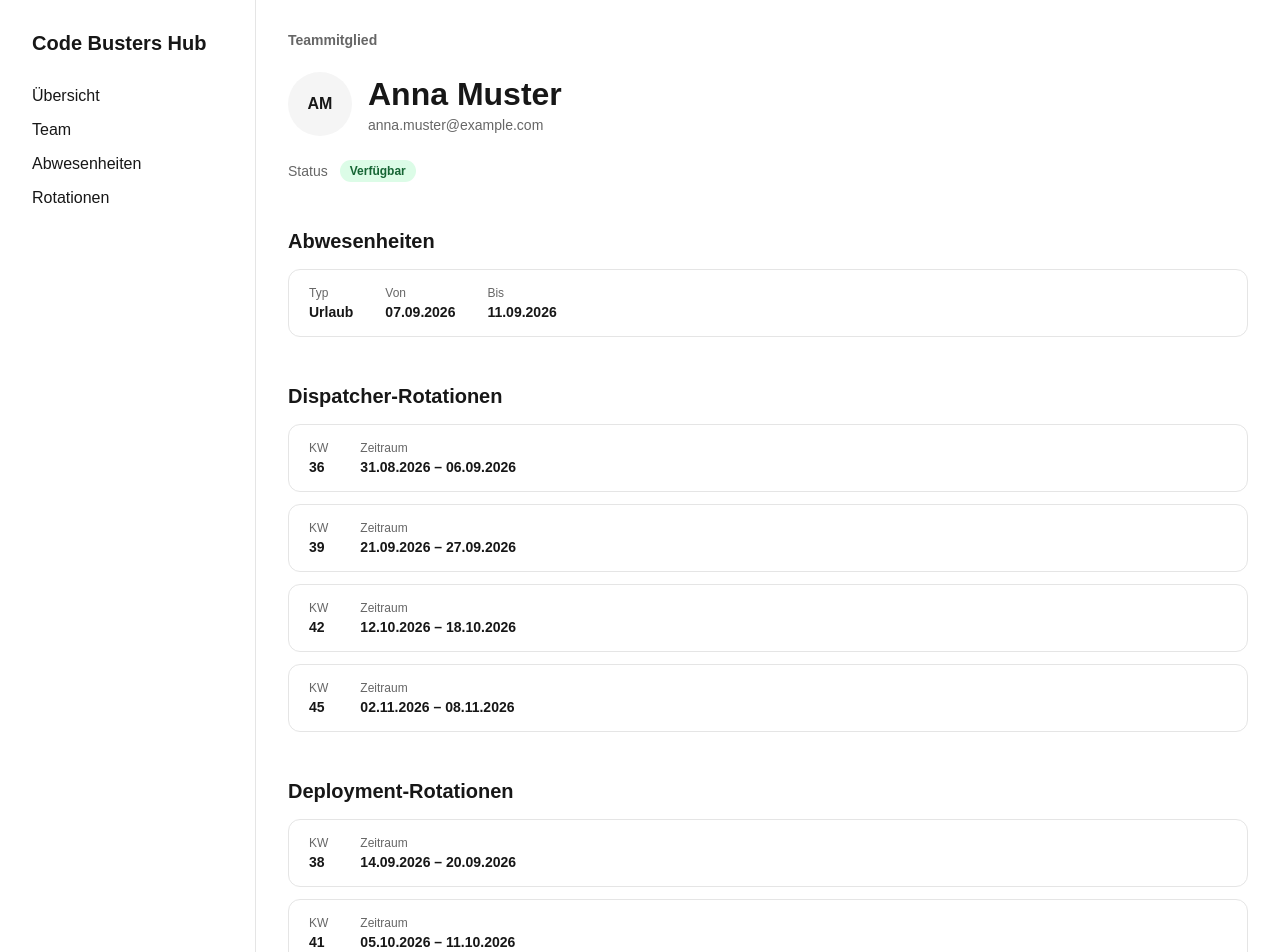
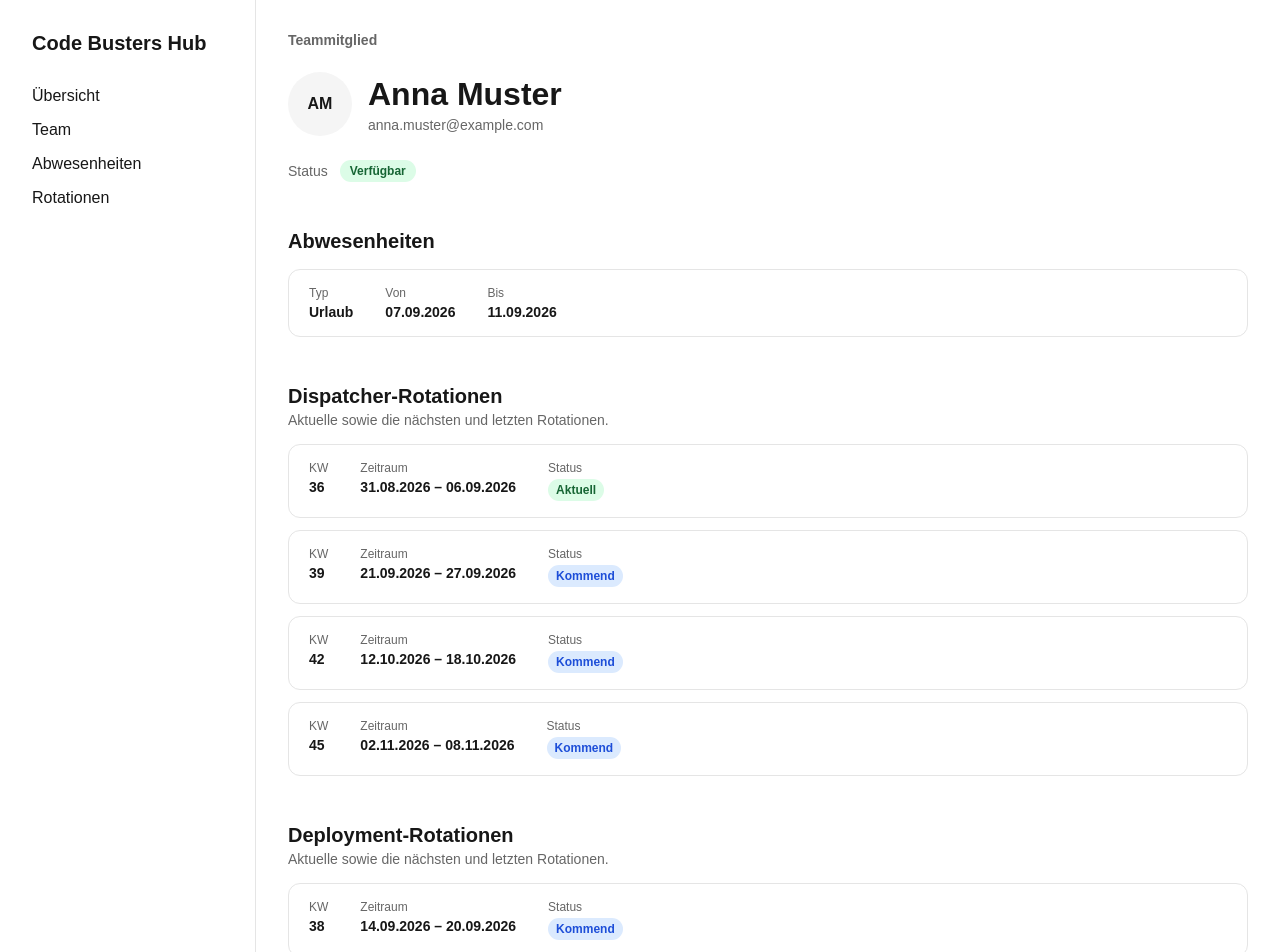
Before and after one commit to ZeShohei/code-busters-hub, a Next.js app: page /team/1 in a window 1280 px wide. Shown: the top 952 px of the page. Built offline with nearby package versions, Linux system fonts and the light colour scheme.

Commit message:
feat: Rotationen auf Teamdetailseite nach Status strukturieren

```diff
--- a/src/app/team/[id]/page.module.css
+++ b/src/app/team/[id]/page.module.css
@@ -151,6 +151,49 @@
     font-size: 0.875rem;
 }
 
+.sectionHeading {
+    display: flex;
+    align-items: flex-end;
+    justify-content: space-between;
+    gap: 1rem;
+}
+
+.sectionHeading > div {
+    display: flex;
+    flex-direction: column;
+    gap: 0.25rem;
+}
+
+.sectionHeading p {
+    color: #666;
+    font-size: 0.875rem;
+}
+
+.rotationStatus {
+    width: fit-content;
+
+    padding: 0.25rem 0.5rem;
+
+    border-radius: 999rem;
+
+    font-size: 0.75rem !important;
+}
+
+.rotationStatusCurrent {
+    color: #166534;
+    background: #dcfce7;
+}
+
+.rotationStatusUpcoming {
+    color: #1d4ed8;
+    background: #dbeafe;
+}
+
+.rotationStatusPast {
+    color: #666;
+    background: #f5f5f5;
+}
+
 @media (max-width: 48rem) {
     .personHeader {
         align-items: flex-start;
--- a/src/app/team/[id]/page.tsx
+++ b/src/app/team/[id]/page.tsx
@@ -5,7 +5,13 @@ import { deploymentRotations } from "@/features/deploymentRotation/mockData";
 import { dispatcherRotations } from "@/features/dispatcherRotation/mockData";
 import { teamMembers } from "@/features/team/mockData";
 import { getTeamMemberName } from "@/features/team/utils";
-import { formatDate, getCalendarWeek, isDateInRange } from "@/utils/date";
+import type { RotationAssignment } from "@/types/team";
+import {
+  formatDate,
+  getCalendarWeek,
+  isDateInRange,
+  parseDate,
+} from "@/utils/date";
 
 import styles from "./page.module.css";
 
@@ -14,6 +20,114 @@ interface TeamMemberPageProps {
     id: string;
   }>;
 }
+
+type RotationStatus = "current" | "upcoming" | "past";
+
+const getRotationStatus = (rotation: RotationAssignment): RotationStatus => {
+  const today = new Date();
+
+  if (isDateInRange(rotation.startDate, rotation.endDate, today)) {
+    return "current";
+  }
+
+  if (parseDate(rotation.startDate) > today) {
+    return "upcoming";
+  }
+
+  return "past";
+};
+
+const getRotationStatusLabel = (status: RotationStatus) => {
+  switch (status) {
+    case "current":
+      return "Aktuell";
+
+    case "upcoming":
+      return "Kommend";
+
+    case "past":
+      return "Vergangen";
+  }
+};
+
+const sortRotationsByStartDate = (rotations: RotationAssignment[]) => {
+  return [...rotations].sort(
+    (first, second) =>
+      parseDate(first.startDate).getTime() -
+      parseDate(second.startDate).getTime(),
+  );
+};
+
+const getRelevantRotations = (rotations: RotationAssignment[]) => {
+  const sorted = sortRotationsByStartDate(rotations);
+
+  const current = sorted.filter(
+    (rotation) => getRotationStatus(rotation) === "current",
+  );
+
+  const upcoming = sorted
+    .filter((rotation) => getRotationStatus(rotation) === "upcoming")
+    .slice(0, 3);
+
+  const past = sorted
+    .filter((rotation) => getRotationStatus(rotation) === "past")
+    .slice(-3)
+    .reverse();
+
+  return [...current, ...upcoming, ...past];
+};
+
+const renderRotationList = (
+  rotations: RotationAssignment[],
+  emptyText: string,
+) => {
+  if (rotations.length === 0) {
+    return <p className={styles.empty}>{emptyText}</p>;
+  }
+
+  return (
+    <div className={styles.list}>
+      {rotations.map((rotation) => {
+        const status = getRotationStatus(rotation);
+
+        return (
+          <article key={rotation.id} className={styles.card}>
+            <div>
+              <span>KW</span>
+
+              <strong>{getCalendarWeek(rotation.startDate)}</strong>
+            </div>
+
+            <div>
+              <span>Zeitraum</span>
+
+              <strong>
+                {formatDate(rotation.startDate)} –{" "}
+                {formatDate(rotation.endDate)}
+              </strong>
+            </div>
+
+            <div>
+              <span>Status</span>
+
+              <strong
+                className={`${styles.rotationStatus} ${
+                  status === "current"
+                    ? styles.rotationStatusCurrent
+                    : status === "upcoming"
+                      ? styles.rotationStatusUpcoming
+                      : styles.rotationStatusPast
+                }`}
+              >
+                {getRotationStatusLabel(status)}
+              </strong>
+            </div>
+          </article>
+        );
+      })}
+    </div>
+  );
+};
 
 export default async function TeamMemberPage({ params }: TeamMemberPageProps) {
   const { id } = await params;
@@ -32,12 +146,16 @@ export default async function TeamMemberPage({ params }: TeamMemberPageProps) {
     isDateInRange(absence.startDate, absence.endDate),
   );
 
-  const memberDispatcherRotations = dispatcherRotations.filter(
+  const memberDispatcherRotations = getRelevantRotations(
+    dispatcherRotations.filter(
       (rotation) => rotation.teamMemberId === teamMember.id,
+    ),
   );
 
-  const memberDeploymentRotations = deploymentRotations.filter(
+  const memberDeploymentRotations = getRelevantRotations(
+    deploymentRotations.filter(
       (rotation) => rotation.teamMemberId === teamMember.id,
+    ),
   );
 
   const substitutionsForMember = substitutions.filter(
@@ -123,60 +241,32 @@ export default async function TeamMemberPage({ params }: TeamMemberPageProps) {
       </section>
 
       <section className={styles.section}>
+        <div className={styles.sectionHeading}>
+          <div>
             <h2>Dispatcher-Rotationen</h2>
 
-        {memberDispatcherRotations.length === 0 ? (
-          <p className={styles.empty}>Keine Dispatcher-Rotationen.</p>
-        ) : (
-          <div className={styles.list}>
-            {memberDispatcherRotations.map((rotation) => (
-              <article key={rotation.id} className={styles.card}>
-                <div>
-                  <span>KW</span>
-
-                  <strong>{getCalendarWeek(rotation.startDate)}</strong>
+            <p>Aktuelle sowie die nächsten und letzten Rotationen.</p>
+          </div>
         </div>
 
-                <div>
-                  <span>Zeitraum</span>
-
-                  <strong>
-                    {formatDate(rotation.startDate)} –{" "}
-                    {formatDate(rotation.endDate)}
-                  </strong>
-                </div>
-              </article>
-            ))}
-          </div>
+        {renderRotationList(
+          memberDispatcherRotations,
+          "Keine Dispatcher-Rotationen.",
         )}
       </section>
 
       <section className={styles.section}>
+        <div className={styles.sectionHeading}>
+          <div>
             <h2>Deployment-Rotationen</h2>
 
-        {memberDeploymentRotations.length === 0 ? (
-          <p className={styles.empty}>Keine Deployment-Rotationen.</p>
-        ) : (
-          <div className={styles.list}>
-            {memberDeploymentRotations.map((rotation) => (
-              <article key={rotation.id} className={styles.card}>
-                <div>
-                  <span>KW</span>
-
-                  <strong>{getCalendarWeek(rotation.startDate)}</strong>
+            <p>Aktuelle sowie die nächsten und letzten Rotationen.</p>
+          </div>
         </div>
 
-                <div>
-                  <span>Zeitraum</span>
-
-                  <strong>
-                    {formatDate(rotation.startDate)} –{" "}
-                    {formatDate(rotation.endDate)}
-                  </strong>
-                </div>
-              </article>
-            ))}
-          </div>
+        {renderRotationList(
+          memberDeploymentRotations,
+          "Keine Deployment-Rotationen.",
         )}
       </section>
 
```
Lines whose indentation alone changed are shown as unchanged.
